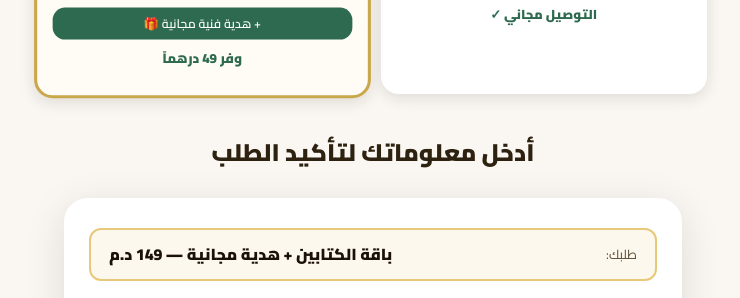
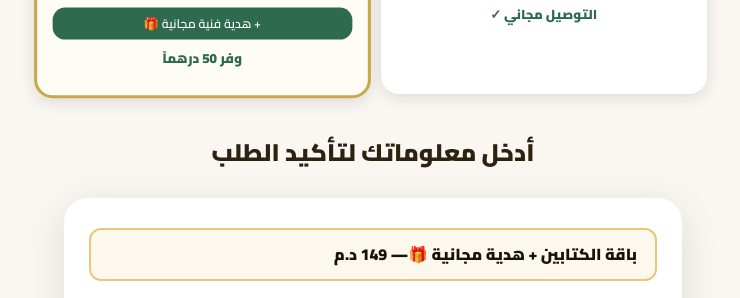
Before and after one commit to soufianemouta4-del/art-web, a plain HTML site: page index.html in a window 1280 px wide. Shown: the part 1495-1793 px from the top of the page, without its empty margins (267-1007 px from the left). Drawn offline with Linux system fonts and the light colour scheme.

Commit message:
new dspkfg

```diff
--- a/index.html
+++ b/index.html
@@ -470,7 +470,7 @@
         <div class="price-label">الباقة الكاملة</div>
         <div class="price-amount">149 <span class="price-currency">د.م</span></div>
         <div class="free-gift-tag">+ هدية فنية مجانية 🎁</div>
-        <div class="price-save">وفر 49 درهماً</div>
+        <div class="price-save">وفر 50 درهماً</div>
       </div>
     </div>
   </section>
@@ -479,8 +479,7 @@
     <h2>أدخل معلوماتك لتأكيد الطلب</h2>
     <div class="form-card">
       <div class="selected-offer-display">
-        <span class="sod-label">طلبك:</span>
-        <span class="sod-value" id="offer-display">باقة الكتابين + هدية مجانية — 149 د.م</span>
+        <span class="sod-value" id="offer-display">باقة الكتابين + هدية مجانية 🎁— 149 د.م</span>
       </div>
 
       <div class="form-group">
```
